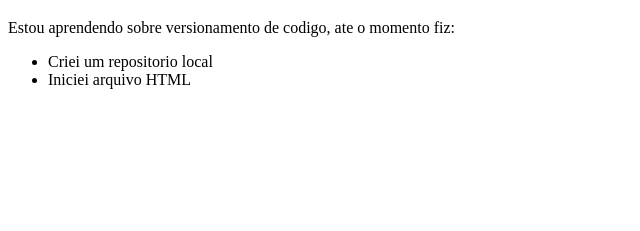
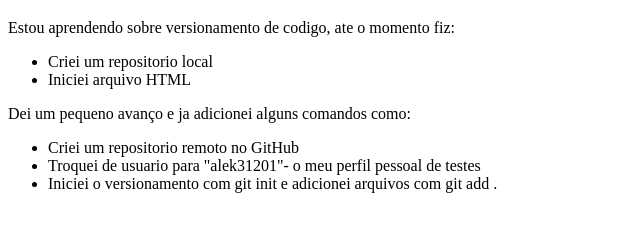
Before and after one commit to alek31201/1.-fazendo-o-primeiro-git, a plain HTML site: page index.html in a window 1280 px wide. Shown: the part 61-292 px from the top of the page, without its empty margins (0-640 px from the left). Drawn offline with Linux system fonts and the light colour scheme.

Commit message:
segunda alteração

```diff
--- a/index.html
+++ b/index.html
@@ -12,5 +12,11 @@
         <li>Criei um repositorio local</li>
         <li>Iniciei arquivo HTML</li>
     </ul>
+    <p>Dei um pequeno avanço e ja adicionei alguns comandos como:</p>
+    <ul>
+        <li>Criei um repositorio remoto no GitHub</li>
+        <li>Troquei de usuario para "alek31201"- o meu perfil pessoal de testes</li>
+        <li>Iniciei o versionamento com git init e adicionei arquivos com git add .</li>
+    </ul>
 </body>
 </html>
```
